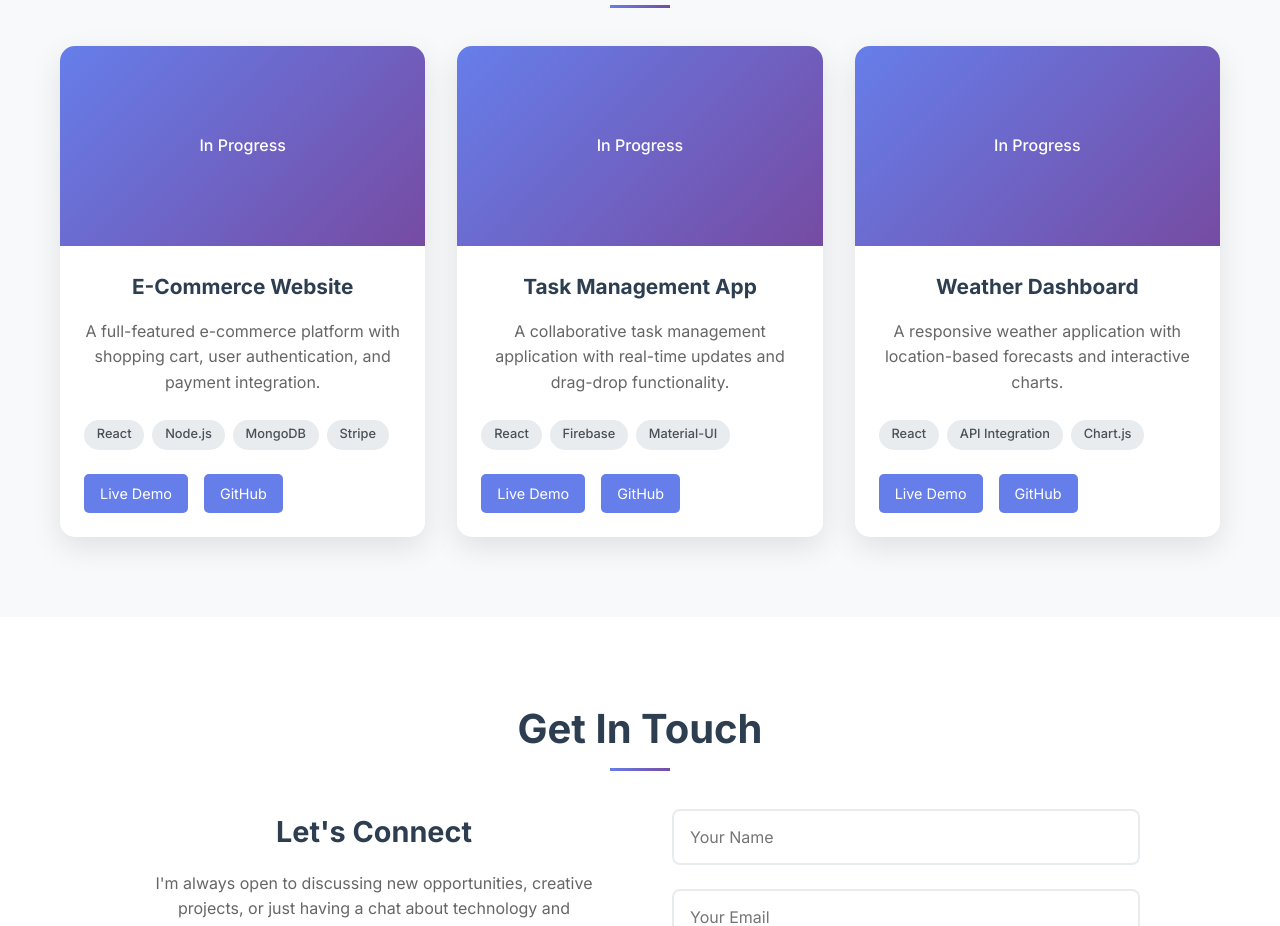
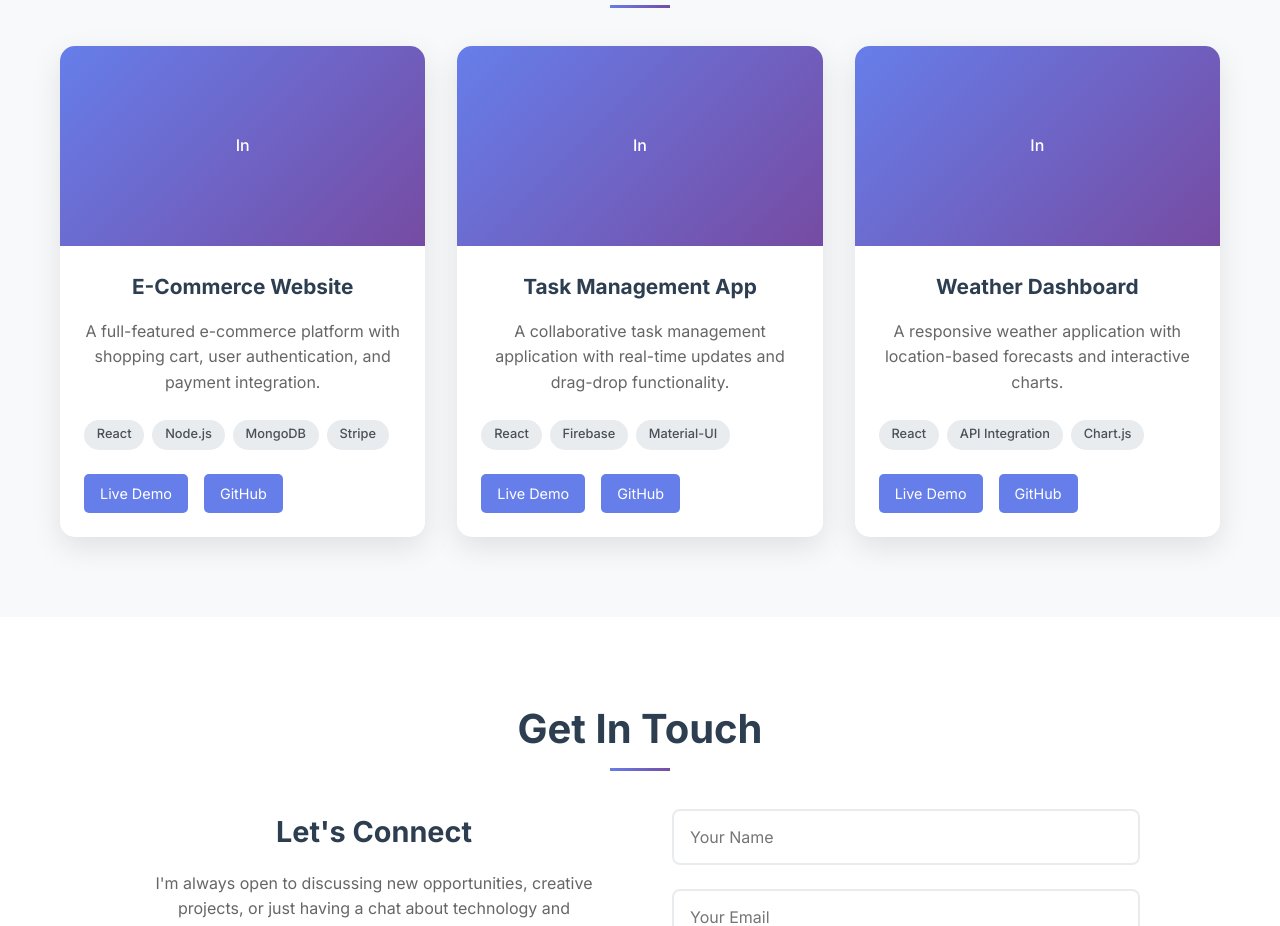
Before and after one commit to MKHOfficial/Portfolio, a React (Vite) app: page / in a window 1280 px wide. Shown: the part 2320-3246 px from the top of the page. Built offline with nearby package versions, Linux system fonts and the light colour scheme.

Commit message:
git commit -m

```diff
--- a/src/components/Projects.jsx
+++ b/src/components/Projects.jsx
@@ -26,7 +26,7 @@ const Projects = () => {
       title: 'Weather Dashboard',
       description: 'A responsive weather application with location-based forecasts and interactive charts.',
       technologies: ['React', 'API Integration', 'Chart.js'],
-      image: './assets/Weather%20Template.png',
+      image: 'MKHOfficial/Portfolio/src/assets/Weather Template.png',
       liveLink: '#',
       githubLink: 'https://github.com/MKHOfficial/Mini-Projects/tree/main/Weather%20App%20using%20React'
     }
@@ -41,7 +41,7 @@ const Projects = () => {
             <div key={project.id} className="project-card">
               <div className="project-image">
                 <div className="image-placeholder">
-                  <span>In Progress</span>
+                  <span>In </span>
                 </div>
               </div>
               <div className="project-content">
```
